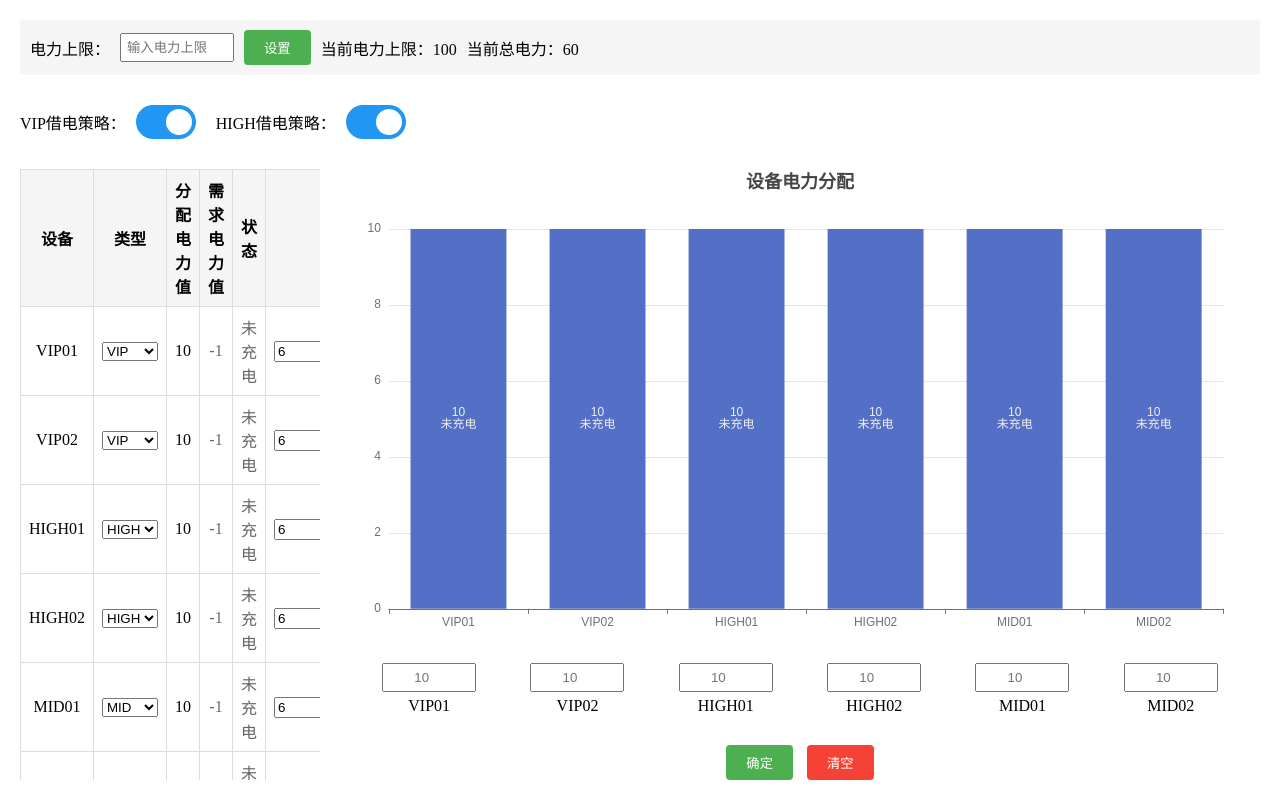
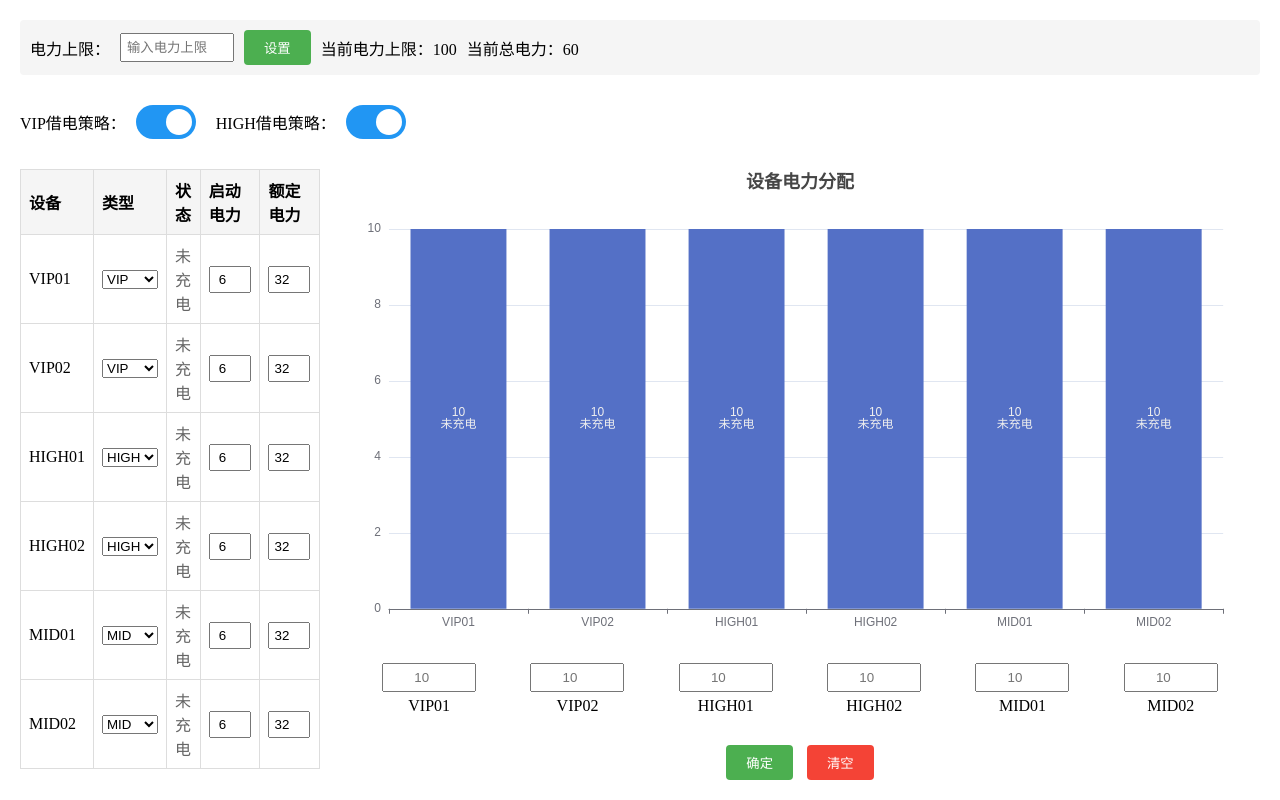
Before and after one commit to butsun/mini-allocate-toy, a website: page index.html in a window 1280 px wide. Drawn offline with nearby package versions, Linux system fonts and the light colour scheme.

Commit message:
修改列表展示

```diff
--- a/index.html
+++ b/index.html
@@ -171,6 +171,29 @@
     .slider.round:before {
       border-radius: 50%;
     }
+    .container {
+      padding: 20px;
+    }
+    .info-table {
+      width: 100%;
+      margin-bottom: 20px;
+      border-collapse: collapse;
+    }
+    .info-table th,
+    .info-table td {
+      padding: 8px;
+      text-align: left;
+      border: 1px solid #ddd;
+    }
+    .info-table th {
+      background-color: #f5f5f5;
+    }
+    .min-power-input,
+    .rated-power-input {
+      width: 30px;
+      padding: 4px;
+      text-align: center;
+    }
   </style>
 </head>
 <body>
@@ -208,8 +231,8 @@
               <tr>
                 <th>设备</th>
                 <th>类型</th>
-                <th>分配电力值</th>
-                <th>需求电力值</th>
+                <!-- <th>分配电力值</th>
+                <th>需求电力值</th> -->
                 <th>状态</th>
                 <th>启动电力</th>
                 <th>额定电力</th>
@@ -225,8 +248,8 @@
                     <option value="MID">MID</option>
                   </select>
                 </td>
-                <td>10</td>
-                <td class="demand-power-cell">-1</td>
+                <!-- <td>10</td>
+                <td class="demand-power-cell">-1</td> -->
                 <td class="status-cell">未充电</td>
                 <td><input type="number" class="min-power-input"  onchange="handleMinPowerChange(0, this.value)"></td>
                 <td><input type="number" class="rated-power-input" onchange="handleRatedPowerChange(0, this.value)"></td>
@@ -240,8 +263,8 @@
                     <option value="MID">MID</option>
                   </select>
                 </td>
-                <td>10</td>
-                <td class="demand-power-cell">-1</td>
+                <!-- <td>10</td>
+                <td class="demand-power-cell">-1</td> -->
                 <td class="status-cell">未充电</td>
                 <td><input type="number" class="min-power-input" onchange="handleMinPowerChange(1, this.value)"></td>
                 <td><input type="number" class="rated-power-input" onchange="handleRatedPowerChange(1, this.value)"></td>
@@ -255,8 +278,8 @@
                     <option value="MID">MID</option>
                   </select>
                 </td>
-                <td>10</td>
-                <td class="demand-power-cell">-1</td>
+                <!-- <td>10</td>
+                <td class="demand-power-cell">-1</td> -->
                 <td class="status-cell">未充电</td>
                 <td><input type="number" class="min-power-input" onchange="handleMinPowerChange(2, this.value)"></td>
                 <td><input type="number" class="rated-power-input" onchange="handleRatedPowerChange(2, this.value)"></td>
@@ -270,8 +293,8 @@
                     <option value="MID">MID</option>
                   </select>
                 </td>
-                <td>10</td>
-                <td class="demand-power-cell">-1</td>
+                <!-- <td>10</td>
+                <td class="demand-power-cell">-1</td> -->
                 <td class="status-cell">未充电</td>
                 <td><input type="number" class="min-power-input" onchange="handleMinPowerChange(3, this.value)"></td>
                 <td><input type="number" class="rated-power-input" onchange="handleRatedPowerChange(3, this.value)"></td>
@@ -285,8 +308,8 @@
                     <option value="MID" selected>MID</option>
                   </select>
                 </td>
-                <td>10</td>
-                <td class="demand-power-cell">-1</td>
+                <!-- <td>10</td>
+                <td class="demand-power-cell">-1</td> -->
                 <td class="status-cell">未充电</td>
                 <td><input type="number" class="min-power-input" onchange="handleMinPowerChange(4, this.value)"></td>
                 <td><input type="number" class="rated-power-input" onchange="handleRatedPowerChange(4, this.value)"></td>
@@ -300,8 +323,8 @@
                     <option value="MID" selected>MID</option>
                   </select>
                 </td>
-                <td>10</td>
-                <td class="demand-power-cell">-1</td>
+                <!-- <td>10</td>
+                <td class="demand-power-cell">-1</td> -->
                 <td class="status-cell">未充电</td>
                 <td><input type="number" class="min-power-input" onchange="handleMinPowerChange(5, this.value)"></td>
                 <td><input type="number" class="rated-power-input" onchange="handleRatedPowerChange(5, this.value)"></td>
--- a/index.js
+++ b/index.js
@@ -136,22 +136,12 @@ function updateAllDisplays() {
   // 更新图表
   updateChart();
 
-  // 更新表格中的电力值和状态
+  // 更新表格中的状态
   const tbody = document.querySelector('.info-table tbody');
   if (tbody) {
     data.forEach((value, index) => {
       const row = tbody.children[index];
       if (row) {
-        // 更新分配电力值
-        const powerCell = row.children[2];
-        if (powerCell) {
-          powerCell.textContent = value;
-        }
-        // 更新需求电力值
-        const demandCell = row.children[3];
-        if (demandCell) {
-          demandCell.textContent = demandPower[index];
-        }
         // 更新状态
         const statusCell = row.querySelector('.status-cell');
         if (statusCell) {
@@ -167,12 +157,12 @@ function updateAllDisplays() {
       }
     });
   }
-
   // 更新图表下方输入框的 placeholder
   const inputs = document.querySelectorAll('.power-input');
   inputs.forEach((input, index) => {
     input.placeholder = demandPower[index];
   });
+
 
   // 更新当前电力显示
   updateCurrentPower();
```
